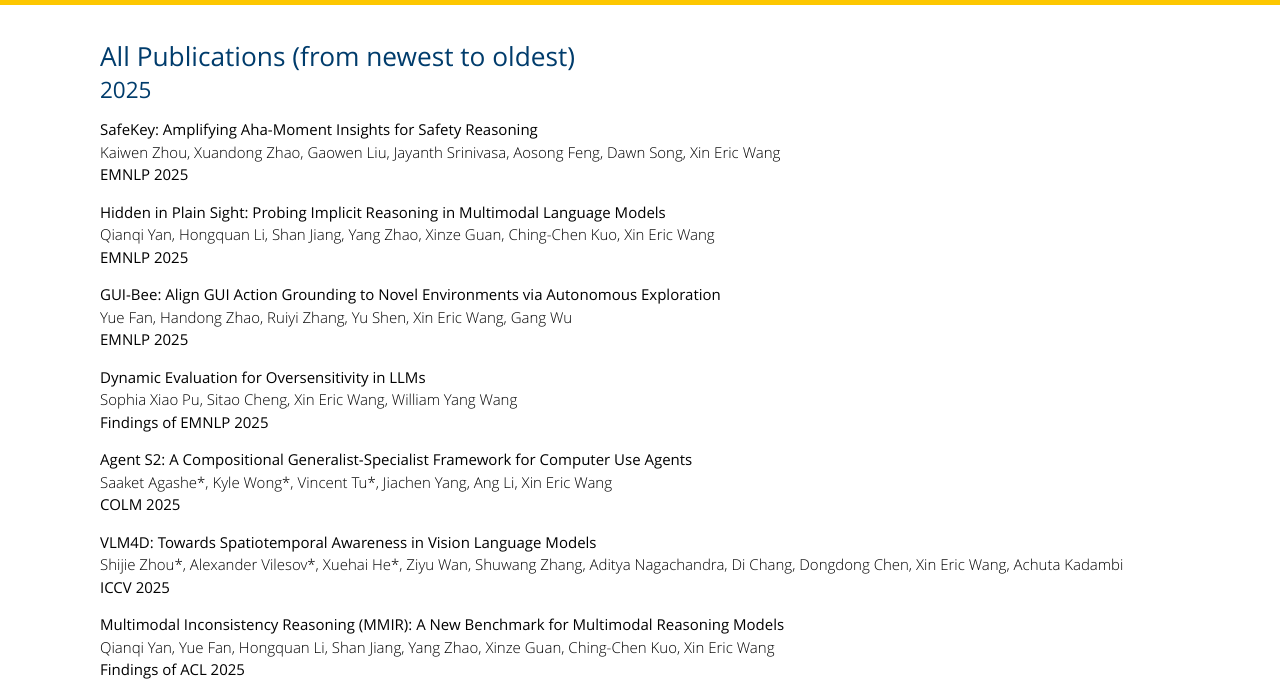
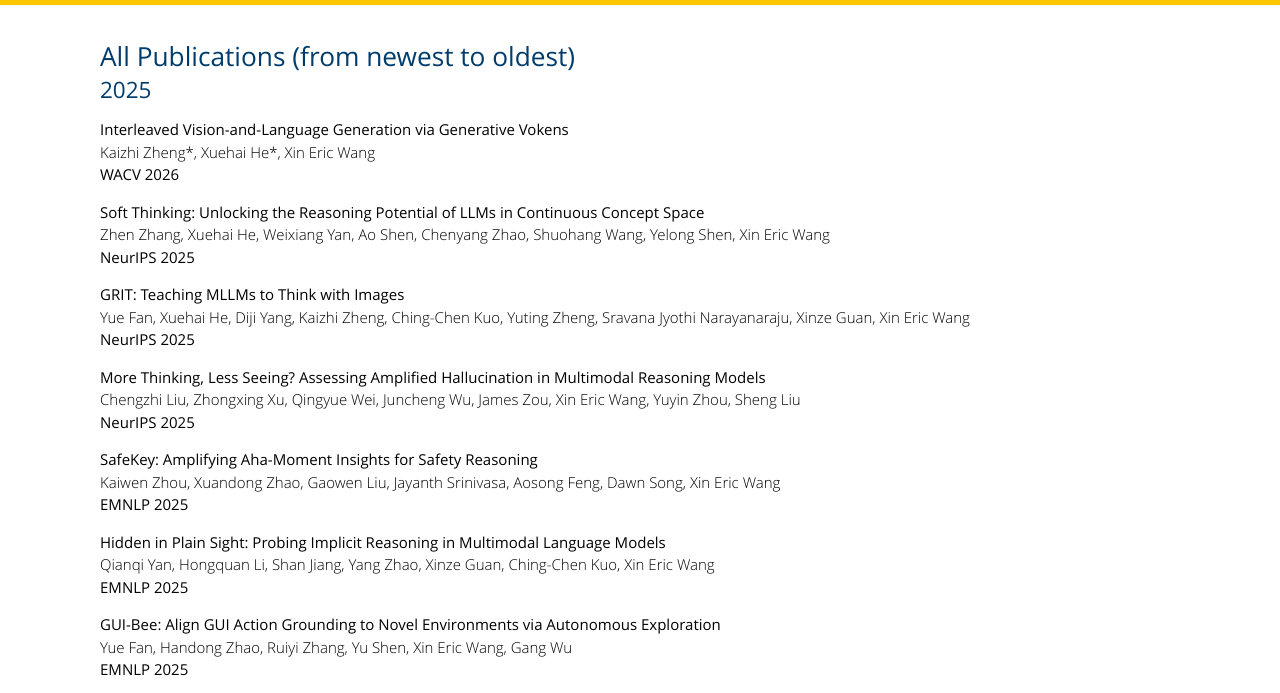
Before and after one commit to eric-ai-lab/eric-ai-lab.github.io, a plain HTML site: page publications.html in a window 1280 px wide. Shown: the part 48-741 px from the top of the page. Drawn offline with nearby package versions, Linux system fonts and the light colour scheme.

Commit message:
update papers

```diff
--- a/publications.html
+++ b/publications.html
@@ -72,6 +72,38 @@
                 -->
                 <h4>2025</h4>
                 <p><ul class="ul-paper">
+                    <li class="li-paper">
+                        <span class="title">
+                            Interleaved Vision-and-Language Generation via Generative Vokens</span>
+                        <span>Kaizhi Zheng*, Xuehai He*, Xin Eric Wang</span>
+                        <span>
+                            <b>WACV 2026</b>
+                        </span>
+                    </li>
+                    <li class="li-paper">
+                        <span class="title">
+                            Soft Thinking: Unlocking the Reasoning Potential of LLMs in Continuous Concept Space</span>
+                        <span>Zhen Zhang, Xuehai He, Weixiang Yan, Ao Shen, Chenyang Zhao, Shuohang Wang, Yelong Shen, Xin Eric Wang</span>
+                        <span>
+                            <b>NeurIPS 2025</b>
+                        </span>
+                    </li>
+                    <li class="li-paper">
+                        <span class="title">
+                            GRIT: Teaching MLLMs to Think with Images</span>
+                        <span>Yue Fan, Xuehai He, Diji Yang, Kaizhi Zheng, Ching-Chen Kuo, Yuting Zheng, Sravana Jyothi Narayanaraju, Xinze Guan, Xin Eric Wang</span>
+                        <span>
+                            <b>NeurIPS 2025</b>
+                        </span>
+                    </li>
+                    <li class="li-paper">
+                        <span class="title">
+                            More Thinking, Less Seeing? Assessing Amplified Hallucination in Multimodal Reasoning Models</span>
+                        <span>Chengzhi Liu, Zhongxing Xu, Qingyue Wei, Juncheng Wu, James Zou, Xin Eric Wang, Yuyin Zhou, Sheng Liu</span>
+                        <span>
+                            <b>NeurIPS 2025</b>
+                        </span>
+                    </li>
                     <li class="li-paper">
                         <span class="title">
                             SafeKey: Amplifying Aha-Moment Insights for Safety Reasoning</span>
```
